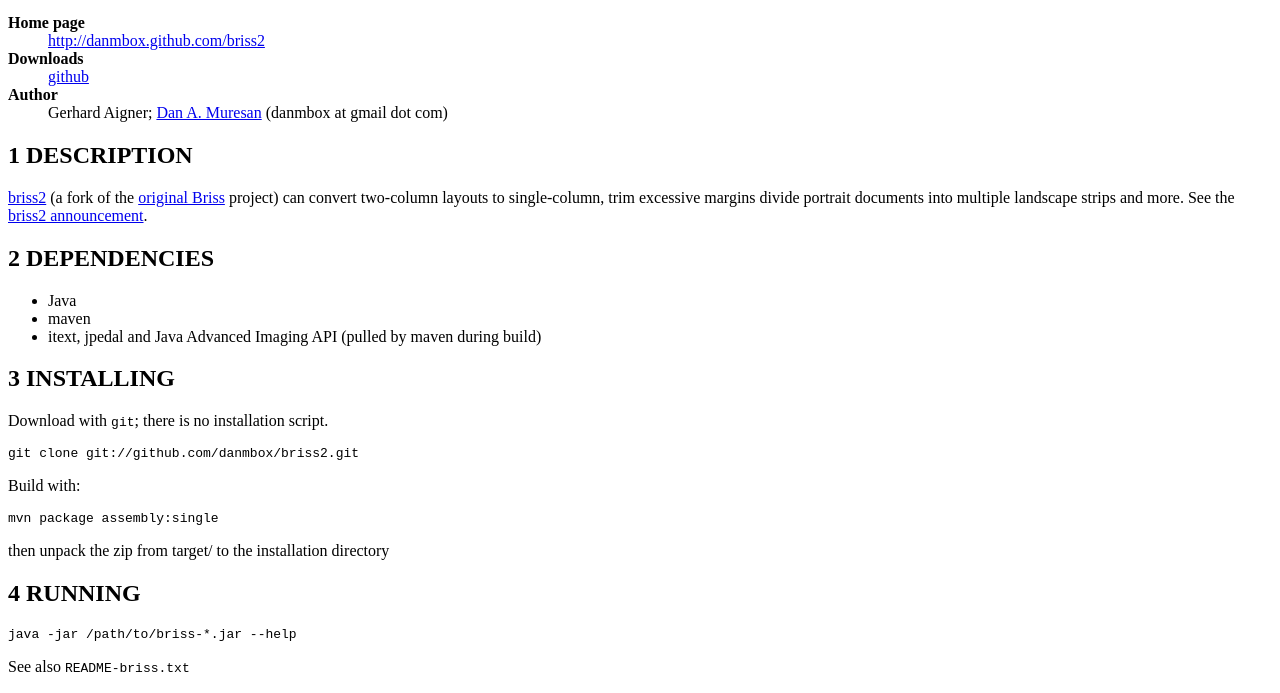
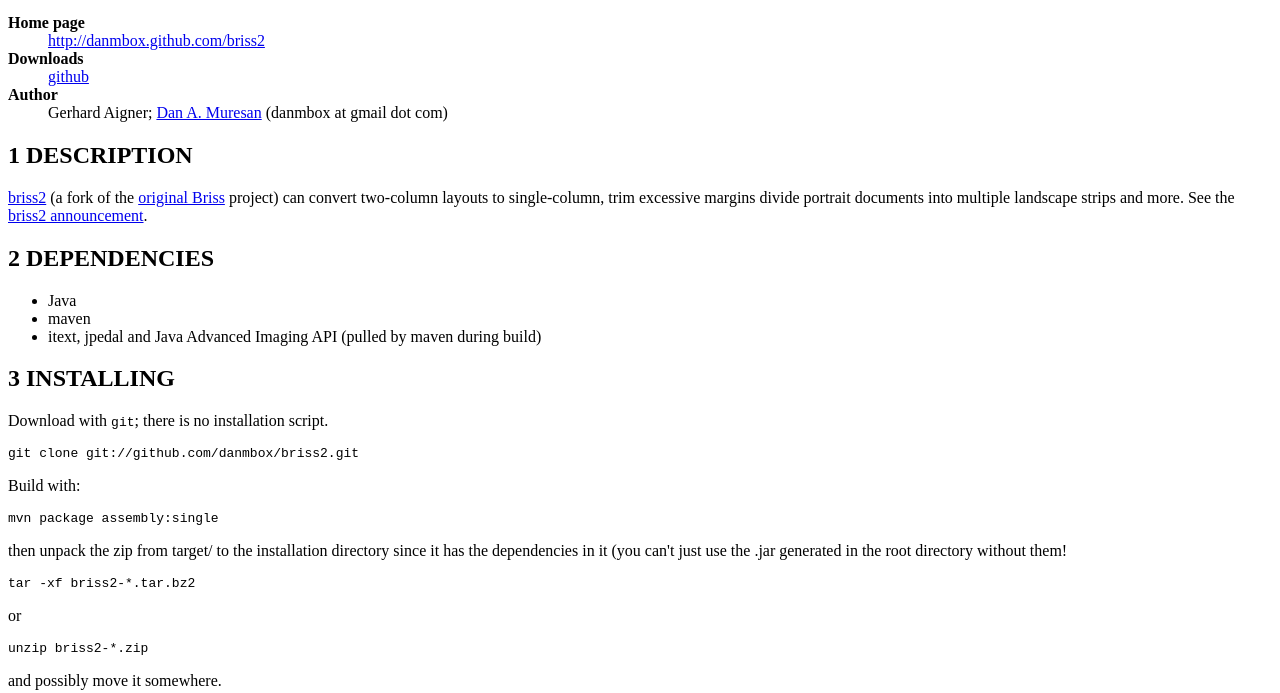
Before and after one commit to danmbox/briss2, a plain HTML site: page README.html in a window 1280 px wide. Shown: the part 100-793 px from the top of the page. Drawn offline with Linux system fonts and the light colour scheme.

Commit message:
Document archiving more

```diff
--- a/README.html
+++ b/README.html
@@ -197,7 +197,22 @@
 </p>
 
 <p>
-then unpack the zip from target/ to the installation directory
+then unpack the zip from target/ to the installation directory since
+it has the dependencies in it (you can't just use the .jar generated in
+the root directory without them!
+<p>
+<code>tar -xf briss2-*.tar.bz2</code>
+</p>
+or
+<p>
+<code>unzip briss2-*.zip</code>
+</p>
+
+and possibly move it somewhere.
+<p>
+<code>mv briss2-1.0.1-rc.1 ~/bin/briss2</code>
+</p>
+
 </p>
 </div>
 </div>
@@ -209,9 +224,6 @@
 <code>java -jar /path/to/briss-*.jar --help</code>
 </p>
 
-<p>
-See also <code>README-briss.txt</code>
-</p>
 </div>
 </div>
 
```
Also changed, not shown: 1 other file.
